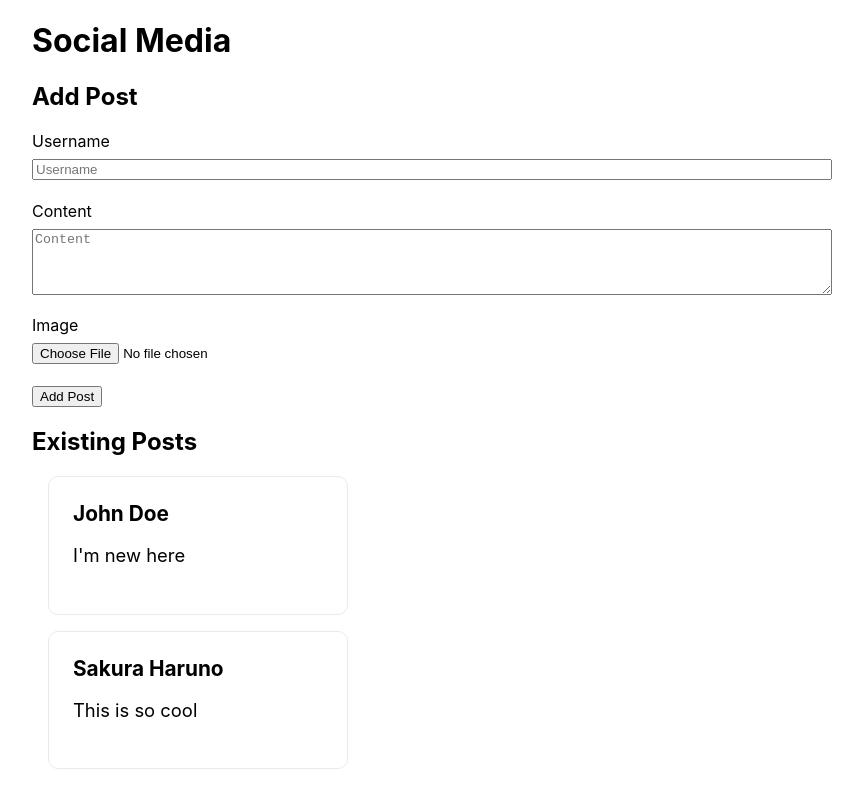
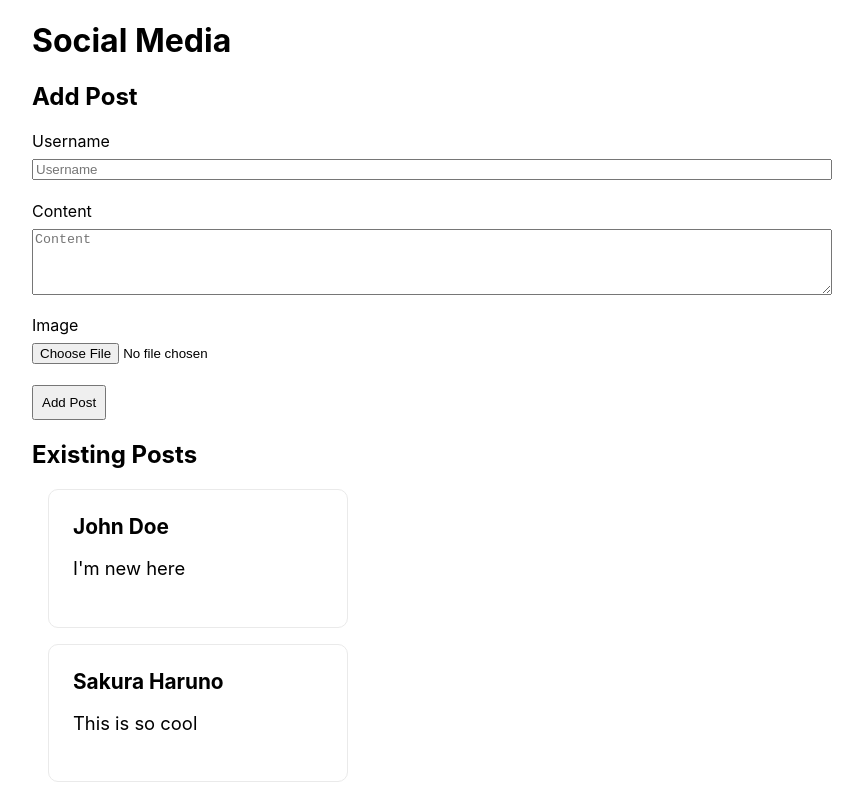
Before and after one commit to MackenzieJoyce/social-media, a Next.js app: page / in a window 1280 px wide. Shown: the whole page, without its empty margins (0-863 px from the left). Built offline with nearby package versions, Linux system fonts and the light colour scheme.

Commit message:
Styling and CSS: added padding for button.

```diff
--- a/components/AddPost.tsx
+++ b/components/AddPost.tsx
@@ -17,7 +17,7 @@ const AddPost = () => {
                 <label htmlFor="image">Image</label>
                     <input type="file" />
                 </div>
-                <input type="submit" value="Add Post" />
+                <input type="submit" value="Add Post" className={styles.btn} />
             </form>
         </>
     )
--- a/styles/Home.module.css
+++ b/styles/Home.module.css
@@ -15,6 +15,10 @@
 
 .formGroup label {
   margin-bottom: .5rem;
+}
+
+.btn {
+  padding: .5rem;
 }
 
 .footer {
```
